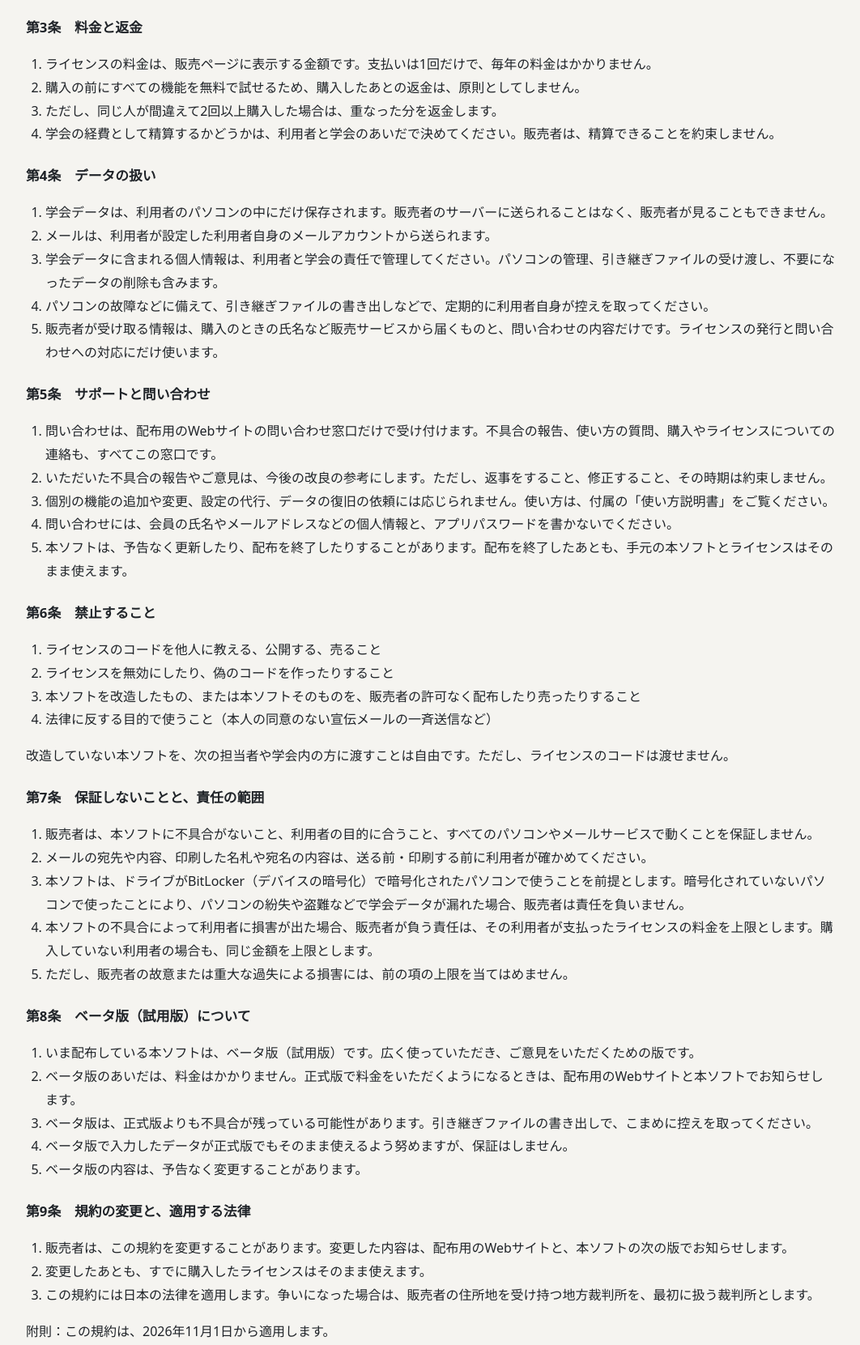
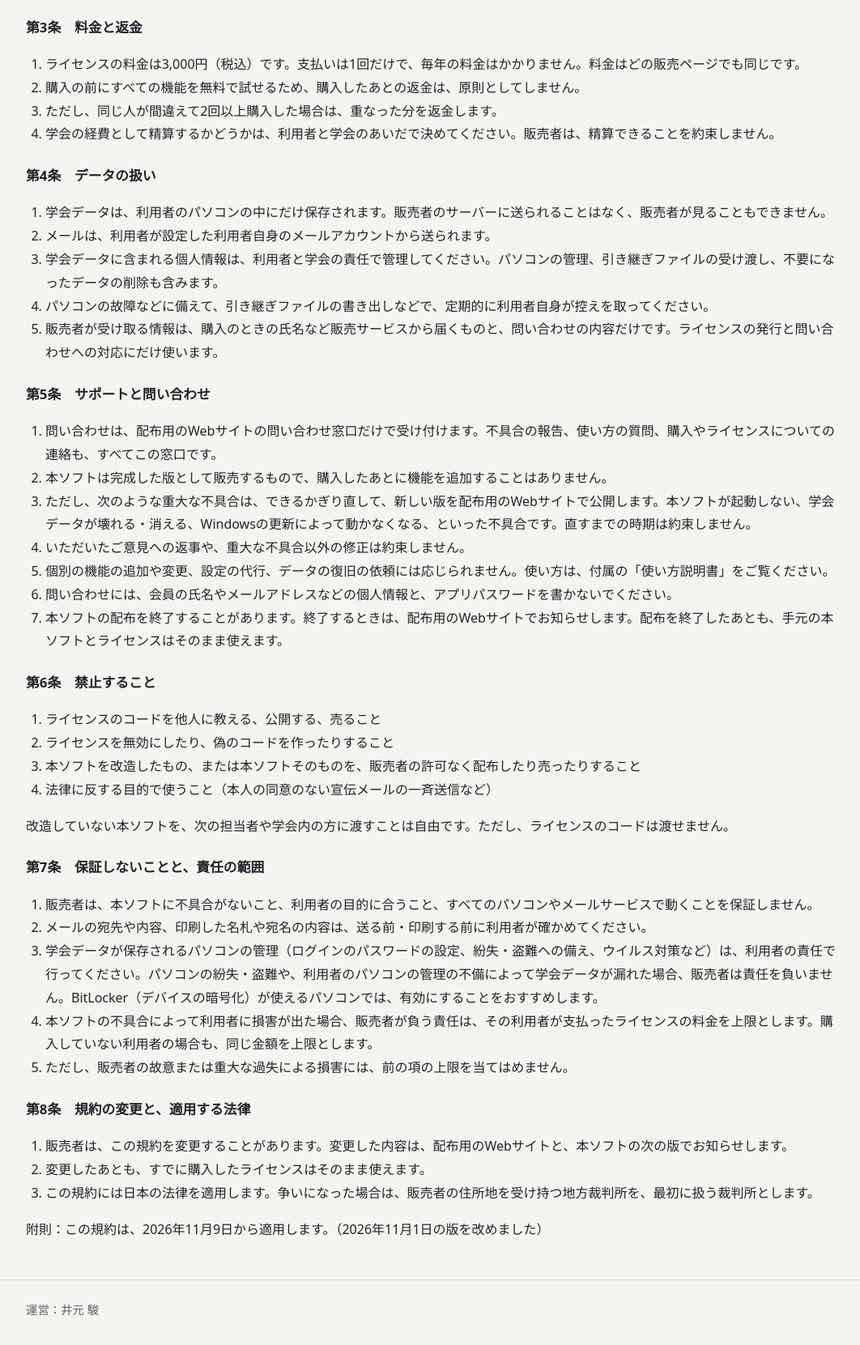
Before and after one commit to imoto-421/gakkai-support, a plain HTML site: page terms.html in a window 1280 px wide. Shown: the part 575-2236 px from the top of the page at 81% size, without its empty margins (108-1170 px from the left). Drawn offline with Linux system fonts and the light colour scheme.

Commit message:
v1.0.0 のダウンロード・新しい規約・説明書・画面写真にする
Co-Authored-By: Claude Opus 5.5 <noreply@anthropic.com>
Claude-Session: https://claude.ai/code/session_01S8vfL2m7tVFiNX37CSToDP

```diff
--- a/terms.html
+++ b/terms.html
@@ -1,11 +1,10 @@
 <!doctype html><html lang="ja"><head><meta charset="utf-8"><meta name="viewport" content="width=device-width, initial-scale=1"><title>利用規約｜学会運営支援システム</title><link rel="stylesheet" href="style.css"></head>
 <body><main><section class="wrap terms"><p><a href="index.html">← 学会運営支援システム</a></p><h2>利用規約</h2><h3>第1条　はじめに</h3><p>この規約は、井元 駿（以下「販売者」）が配布する「学会運営支援システム」（以下「本ソフト」）を使うときの約束ごとです。本ソフトを使い始めた時点で、この規約に同意したものとします。</p><p>「利用者」とは本ソフトを使う人、「ライセンス」とは購入した人に発行する名前入りのコード、「学会データ」とは利用者が本ソフトに入力した会員・大会・会費などの情報をいいます。</p>
 <h3>第2条　ライセンス</h3><ol><li>本ソフトは、購入しなくてもすべての機能を使えます。購入していないあいだは、画面に購入の案内が表示されます。</li><li>継続して使う場合は、ライセンスを購入してください。</li><li>ライセンスは購入した個人1名のものです。学会や大学などの団体に与えるものではありません。</li><li>購入した本人が使うかぎり、パソコンの台数、担当する学会の数、年度に制限はありません。</li><li>ライセンスに有効期限はありません。本ソフトを新しい版にしても、そのまま使えます。</li><li>年度の引き継ぎで、ライセンスは次の担当者に引き継がれません。次の担当者は、ご自身で購入してください。</li><li>ライセンスを他人に譲ること、貸すこと、教えることはできません。</li></ol>
-<h3>第3条　料金と返金</h3><ol><li>ライセンスの料金は、販売ページに表示する金額です。支払いは1回だけで、毎年の料金はかかりません。</li><li>購入の前にすべての機能を無料で試せるため、購入したあとの返金は、原則としてしません。</li><li>ただし、同じ人が間違えて2回以上購入した場合は、重なった分を返金します。</li><li>学会の経費として精算するかどうかは、利用者と学会のあいだで決めてください。販売者は、精算できることを約束しません。</li></ol>
+<h3>第3条　料金と返金</h3><ol><li>ライセンスの料金は3,000円（税込）です。支払いは1回だけで、毎年の料金はかかりません。料金はどの販売ページでも同じです。</li><li>購入の前にすべての機能を無料で試せるため、購入したあとの返金は、原則としてしません。</li><li>ただし、同じ人が間違えて2回以上購入した場合は、重なった分を返金します。</li><li>学会の経費として精算するかどうかは、利用者と学会のあいだで決めてください。販売者は、精算できることを約束しません。</li></ol>
 <h3>第4条　データの扱い</h3><ol><li>学会データは、利用者のパソコンの中にだけ保存されます。販売者のサーバーに送られることはなく、販売者が見ることもできません。</li><li>メールは、利用者が設定した利用者自身のメールアカウントから送られます。</li><li>学会データに含まれる個人情報は、利用者と学会の責任で管理してください。パソコンの管理、引き継ぎファイルの受け渡し、不要になったデータの削除も含みます。</li><li>パソコンの故障などに備えて、引き継ぎファイルの書き出しなどで、定期的に利用者自身が控えを取ってください。</li><li>販売者が受け取る情報は、購入のときの氏名など販売サービスから届くものと、問い合わせの内容だけです。ライセンスの発行と問い合わせへの対応にだけ使います。</li></ol>
-<h3>第5条　サポートと問い合わせ</h3><ol><li>問い合わせは、配布用のWebサイトの問い合わせ窓口だけで受け付けます。不具合の報告、使い方の質問、購入やライセンスについての連絡も、すべてこの窓口です。</li><li>いただいた不具合の報告やご意見は、今後の改良の参考にします。ただし、返事をすること、修正すること、その時期は約束しません。</li><li>個別の機能の追加や変更、設定の代行、データの復旧の依頼には応じられません。使い方は、付属の「使い方説明書」をご覧ください。</li><li>問い合わせには、会員の氏名やメールアドレスなどの個人情報と、アプリパスワードを書かないでください。</li><li>本ソフトは、予告なく更新したり、配布を終了したりすることがあります。配布を終了したあとも、手元の本ソフトとライセンスはそのまま使えます。</li></ol>
+<h3>第5条　サポートと問い合わせ</h3><ol><li>問い合わせは、配布用のWebサイトの問い合わせ窓口だけで受け付けます。不具合の報告、使い方の質問、購入やライセンスについての連絡も、すべてこの窓口です。</li><li>本ソフトは完成した版として販売するもので、購入したあとに機能を追加することはありません。</li><li>ただし、次のような重大な不具合は、できるかぎり直して、新しい版を配布用のWebサイトで公開します。本ソフトが起動しない、学会データが壊れる・消える、Windowsの更新によって動かなくなる、といった不具合です。直すまでの時期は約束しません。</li><li>いただいたご意見への返事や、重大な不具合以外の修正は約束しません。</li><li>個別の機能の追加や変更、設定の代行、データの復旧の依頼には応じられません。使い方は、付属の「使い方説明書」をご覧ください。</li><li>問い合わせには、会員の氏名やメールアドレスなどの個人情報と、アプリパスワードを書かないでください。</li><li>本ソフトの配布を終了することがあります。終了するときは、配布用のWebサイトでお知らせします。配布を終了したあとも、手元の本ソフトとライセンスはそのまま使えます。</li></ol>
 <h3>第6条　禁止すること</h3><ol><li>ライセンスのコードを他人に教える、公開する、売ること</li><li>ライセンスを無効にしたり、偽のコードを作ったりすること</li><li>本ソフトを改造したもの、または本ソフトそのものを、販売者の許可なく配布したり売ったりすること</li><li>法律に反する目的で使うこと（本人の同意のない宣伝メールの一斉送信など）</li></ol><p>改造していない本ソフトを、次の担当者や学会内の方に渡すことは自由です。ただし、ライセンスのコードは渡せません。</p>
-<h3>第7条　保証しないことと、責任の範囲</h3><ol><li>販売者は、本ソフトに不具合がないこと、利用者の目的に合うこと、すべてのパソコンやメールサービスで動くことを保証しません。</li><li>メールの宛先や内容、印刷した名札や宛名の内容は、送る前・印刷する前に利用者が確かめてください。</li><li>本ソフトは、ドライブがBitLocker（デバイスの暗号化）で暗号化されたパソコンで使うことを前提とします。暗号化されていないパソコンで使ったことにより、パソコンの紛失や盗難などで学会データが漏れた場合、販売者は責任を負いません。</li><li>本ソフトの不具合によって利用者に損害が出た場合、販売者が負う責任は、その利用者が支払ったライセンスの料金を上限とします。購入していない利用者の場合も、同じ金額を上限とします。</li><li>ただし、販売者の故意または重大な過失による損害には、前の項の上限を当てはめません。</li></ol>
-<h3>第8条　ベータ版（試用版）について</h3><ol><li>いま配布している本ソフトは、ベータ版（試用版）です。広く使っていただき、ご意見をいただくための版です。</li><li>ベータ版のあいだは、料金はかかりません。正式版で料金をいただくようになるときは、配布用のWebサイトと本ソフトでお知らせします。</li><li>ベータ版は、正式版よりも不具合が残っている可能性があります。引き継ぎファイルの書き出しで、こまめに控えを取ってください。</li><li>ベータ版で入力したデータが正式版でもそのまま使えるよう努めますが、保証はしません。</li><li>ベータ版の内容は、予告なく変更することがあります。</li></ol>
-<h3>第9条　規約の変更と、適用する法律</h3><ol><li>販売者は、この規約を変更することがあります。変更した内容は、配布用のWebサイトと、本ソフトの次の版でお知らせします。</li><li>変更したあとも、すでに購入したライセンスはそのまま使えます。</li><li>この規約には日本の法律を適用します。争いになった場合は、販売者の住所地を受け持つ地方裁判所を、最初に扱う裁判所とします。</li></ol><p>附則：この規約は、2026年11月1日から適用します。</p></section></main>
+<h3>第7条　保証しないことと、責任の範囲</h3><ol><li>販売者は、本ソフトに不具合がないこと、利用者の目的に合うこと、すべてのパソコンやメールサービスで動くことを保証しません。</li><li>メールの宛先や内容、印刷した名札や宛名の内容は、送る前・印刷する前に利用者が確かめてください。</li><li>学会データが保存されるパソコンの管理（ログインのパスワードの設定、紛失・盗難への備え、ウイルス対策など）は、利用者の責任で行ってください。パソコンの紛失・盗難や、利用者のパソコンの管理の不備によって学会データが漏れた場合、販売者は責任を負いません。BitLocker（デバイスの暗号化）が使えるパソコンでは、有効にすることをおすすめします。</li><li>本ソフトの不具合によって利用者に損害が出た場合、販売者が負う責任は、その利用者が支払ったライセンスの料金を上限とします。購入していない利用者の場合も、同じ金額を上限とします。</li><li>ただし、販売者の故意または重大な過失による損害には、前の項の上限を当てはめません。</li></ol>
+<h3>第8条　規約の変更と、適用する法律</h3><ol><li>販売者は、この規約を変更することがあります。変更した内容は、配布用のWebサイトと、本ソフトの次の版でお知らせします。</li><li>変更したあとも、すでに購入したライセンスはそのまま使えます。</li><li>この規約には日本の法律を適用します。争いになった場合は、販売者の住所地を受け持つ地方裁判所を、最初に扱う裁判所とします。</li></ol><p>附則：この規約は、2026年11月9日から適用します。（2026年11月1日の版を改めました）</p></section></main>
 <footer><div class="wrap"><p>運営：井元 駿</p></div></footer></body></html>
```
Also changed, not shown: index.html (+2 -2 lines), img/m03-members.png, img/m06-event.png, img/m09-dues.png, img/m10-compose.png, img/m16-societies.png, 2 other files.
